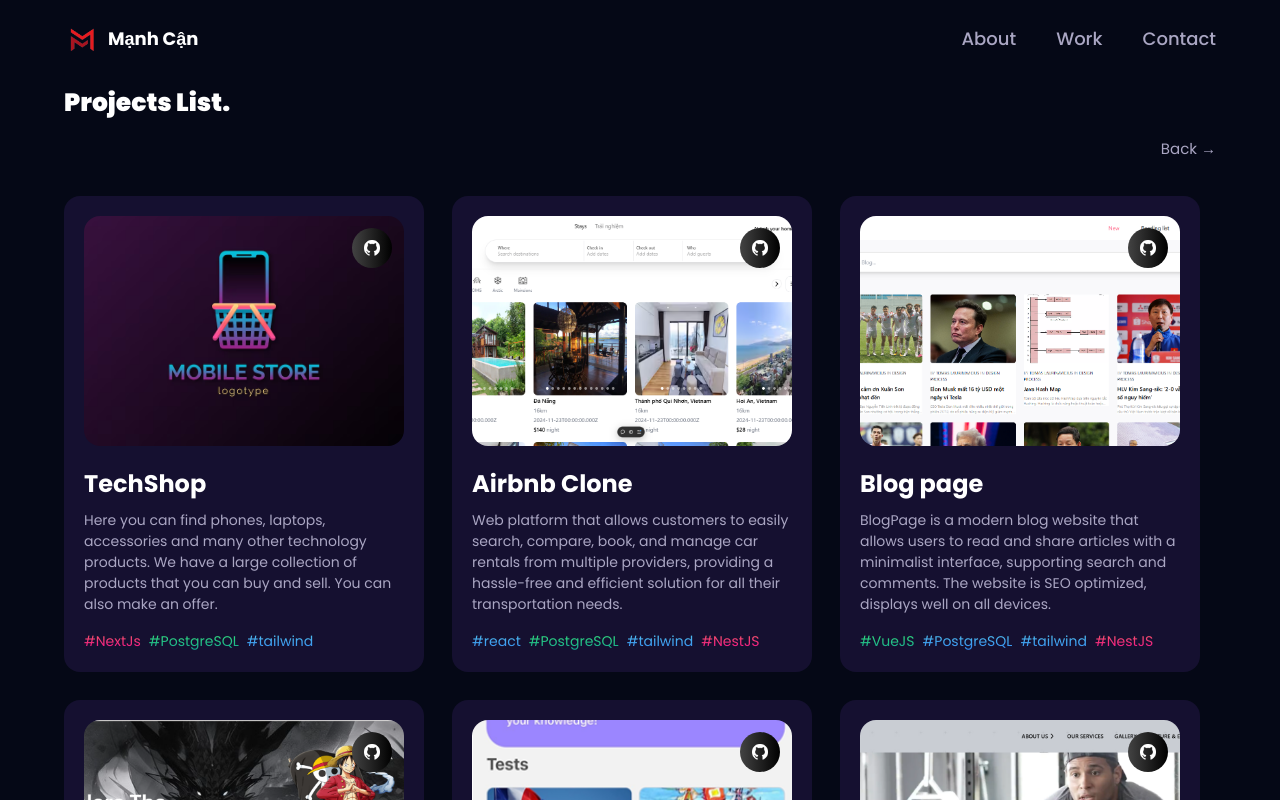
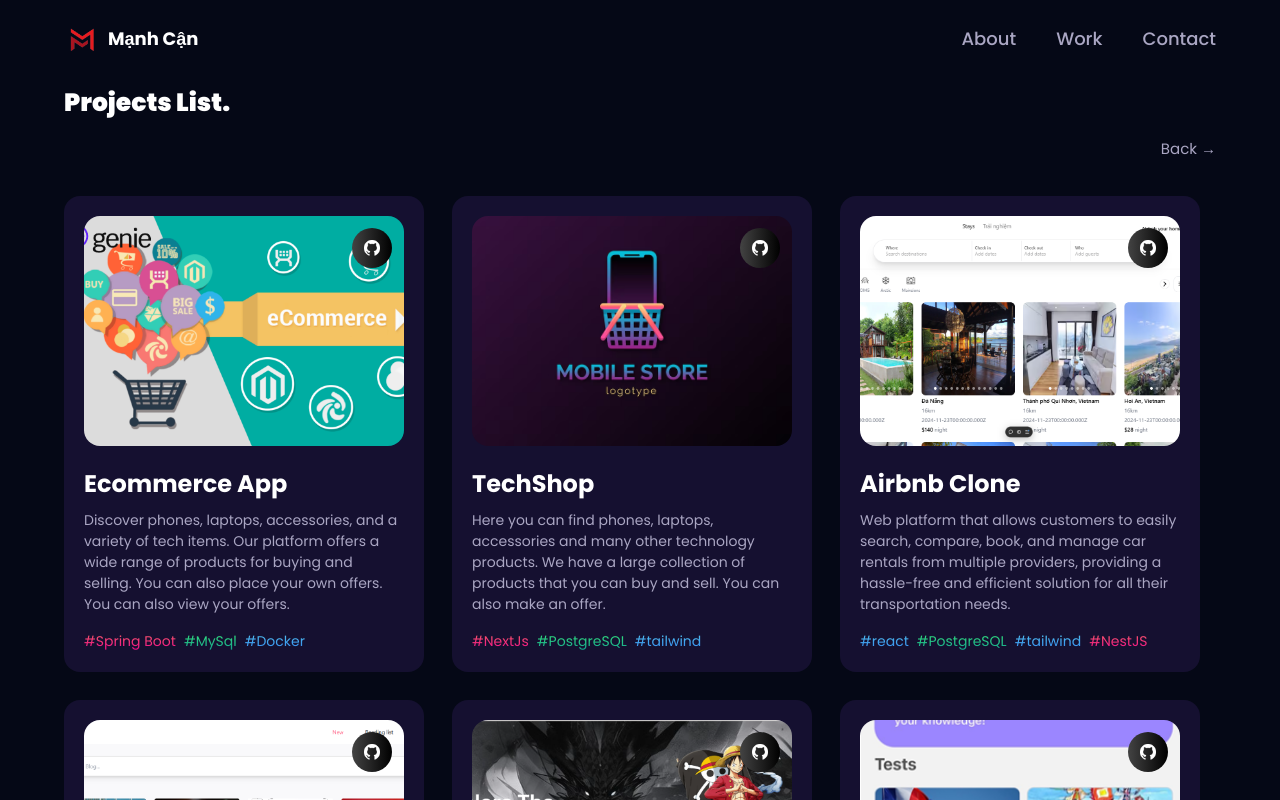
Before and after one commit to vanmanh23/manh-portpolio, a React (Vite) app: page /all-projects in a window 1280 px wide. Shown: the top 800 px of the page. Built offline with nearby package versions, Linux system fonts and the light colour scheme.

Commit message:
update version

```diff
--- a/src/assets/index.js
+++ b/src/assets/index.js
@@ -20,6 +20,7 @@ import redux from "./tech/redux.png";
 import tailwind from "./tech/tailwind.png";
 import typescript from "./tech/typescript.png";
 import threejs from "./tech/threejs.svg";
+import springboot from "./tech/springboot.png";
 
 import meta from "./company/meta.png";
 import shopify from "./company/shopify.png";
@@ -38,6 +39,7 @@ import quizapp from "./quizapp.png";
 import fitgym from "./tech/fitgym.png";
 import blogpage from "./blogpage.png";
 import techshop from './techshop.png';
+import ecommerce_app from './ecommerce_app.png';
 
 export {
   quiz,
@@ -76,5 +78,7 @@ export {
   quizapp,
   fitgym,
   blogpage,
-  techshop
+  techshop,
+  ecommerce_app,
+  springboot
 };
--- a/src/constants/index.js
+++ b/src/constants/index.js
@@ -31,7 +31,9 @@ import {
   quizapp,
   fitgym,
   blogpage,
-  techshop
+  techshop,
+  ecommerce_app,
+  springboot
 } from "../assets";
 
 export const navLinks = [
@@ -92,6 +94,10 @@ const technologies = [
   {
     name: "Nest.JS",
     icon: nestjs,
+  },
+  {
+    name: "Spring Boot",
+    icon: springboot,
   },
   {
     name: "Tailwind CSS",
@@ -198,6 +204,28 @@ const testimonials = [
 ];
 
 const projects = [
+  {
+    name: "Ecommerce App",
+    description:
+      "Discover phones, laptops, accessories, and a variety of tech items. Our platform offers a wide range of products for buying and selling. You can also place your own offers. You can also view your offers.",
+    tags: [
+      {
+        name: "Spring Boot",
+        color: "pink-text-gradient",
+      },
+      {
+        name: "MySql",
+        color: "green-text-gradient",
+      },
+      {
+        name: "Docker",
+        color: "blue-text-gradient",
+      }
+    ],
+    image: ecommerce_app,
+    source_code_link: "https://github.com/vanmanh23/ecommerce_springboot",
+    link: "https://github.com/vanmanh23/ecommerce_springboot",
+  },
   {
     name: "TechShop",
     description:
```
Also changed, not shown: src/assets/ecommerce_app.png (added), src/assets/tech/springboot.png (added).
